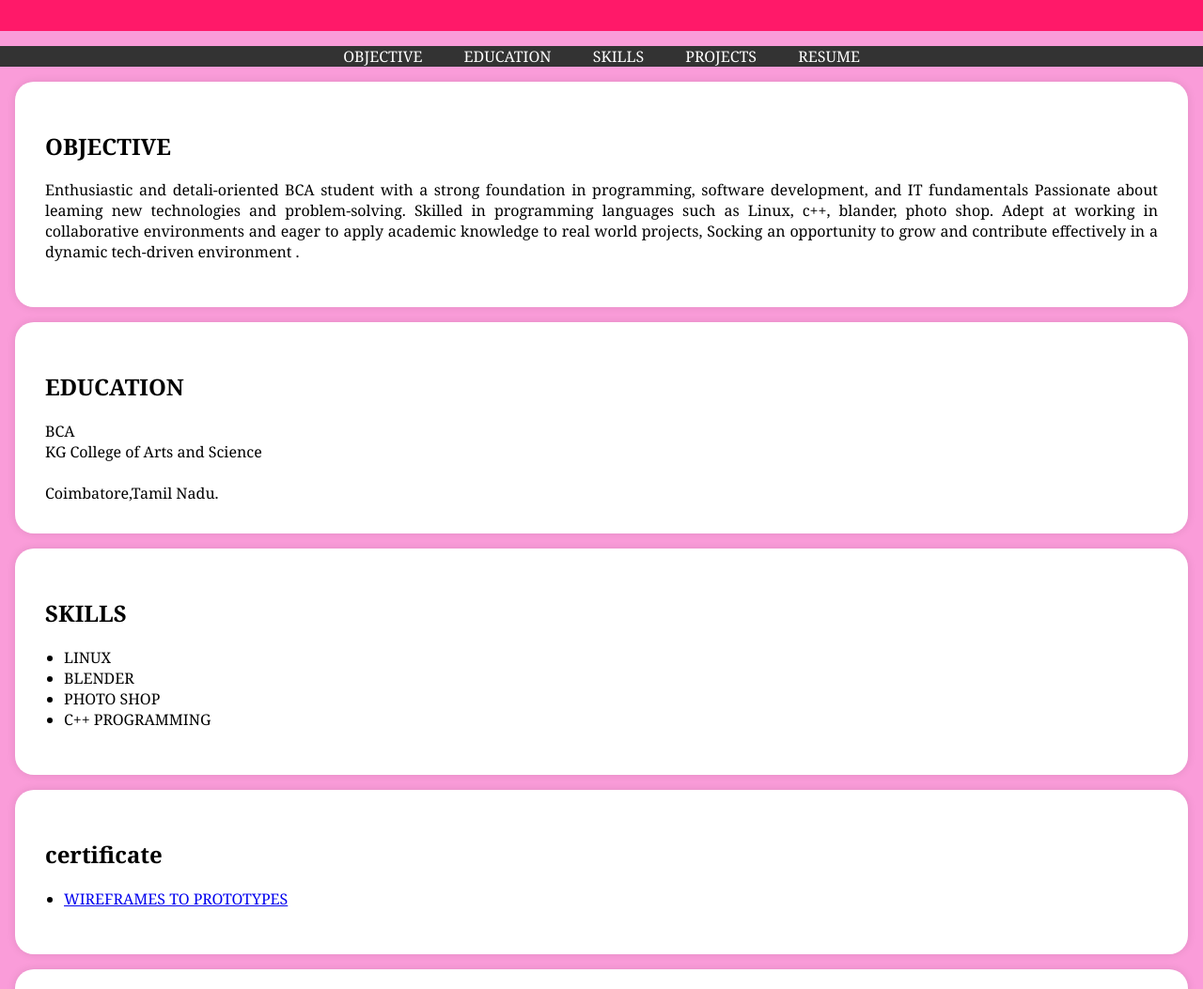
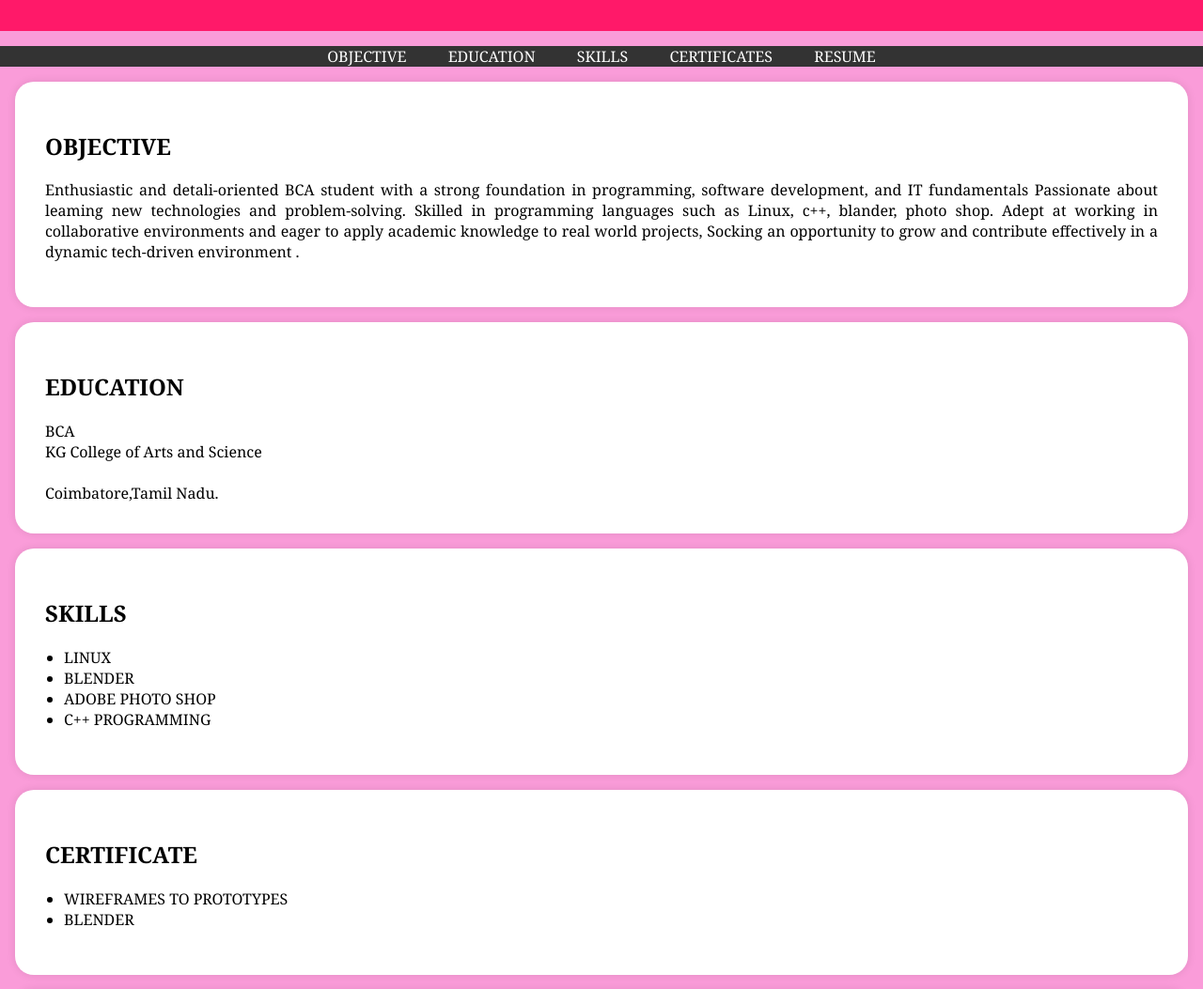
Before and after one commit to Junithm/portfolio, a plain HTML site: page index.html in a window 1280 px wide. Shown: the part 178-1231 px from the top of the page at 94% size. Drawn offline with Linux system fonts and the light colour scheme.

Commit message:
index.html

```diff
--- a/index.html
+++ b/index.html
@@ -94,7 +94,7 @@ padding-left: 20px;
 <li><a href="#objective">OBJECTIVE</a></li>
 <li><a href="#education">EDUCATION</a></li>
 <li><a href="#skills">SKILLS</a></li>
-<li><a href="#certificate">PROJECTS</a></li>
+<li><a href="#certificate">CERTIFICATES</a></li>
 <li><a href="#resume">RESUME</a></li>
 </ul>
 </nav>
@@ -108,8 +108,7 @@ padding-left: 20px;
 <section id="education">
 <div class="section-content">
 <h2>EDUCATION</h2>
-<p1>BCA
-</p1>
+<p1>BCA</p1>
 <br>KG College of Arts and Science</br>
 <br>Coimbatore,Tamil Nadu. </br>
 </div>
@@ -120,16 +119,17 @@ padding-left: 20px;
 <ul>
 <li>LINUX</li>
 <li>BLENDER</li>
-<li>PHOTO SHOP </li>
+<li>ADOBE PHOTO SHOP </li>
 <li>C++ PROGRAMMING</li>
 </ul>
 </div>
 </section
 <section id="certificate">
 <div class="section-content">
-<h2>certificate</h2>
+<h2>CERTIFICATE</h2>
 <ul>
-<li><a href="#">WIREFRAMES TO PROTOTYPES</a></li>
+<li>WIREFRAMES TO PROTOTYPES</li>
+  <li>BLENDER</li>
 </ul>
 </div>
 </section>
```
